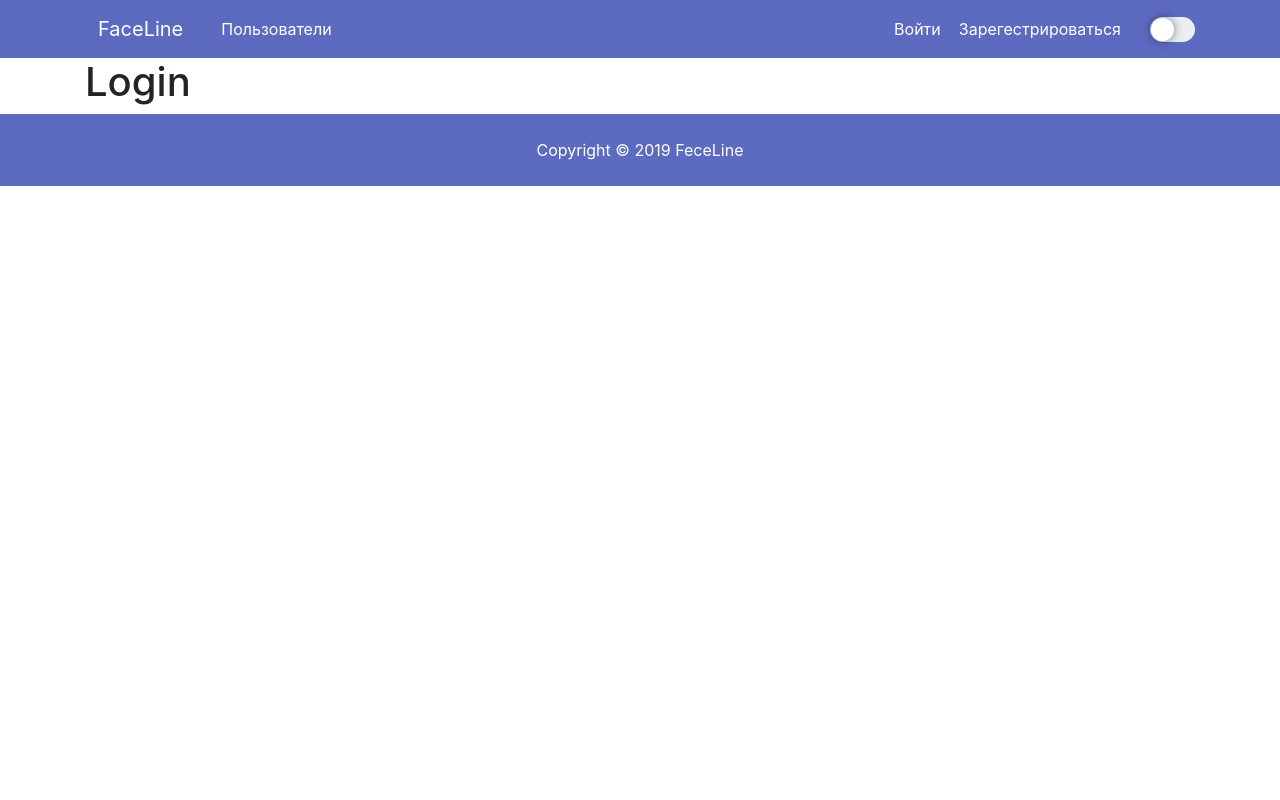
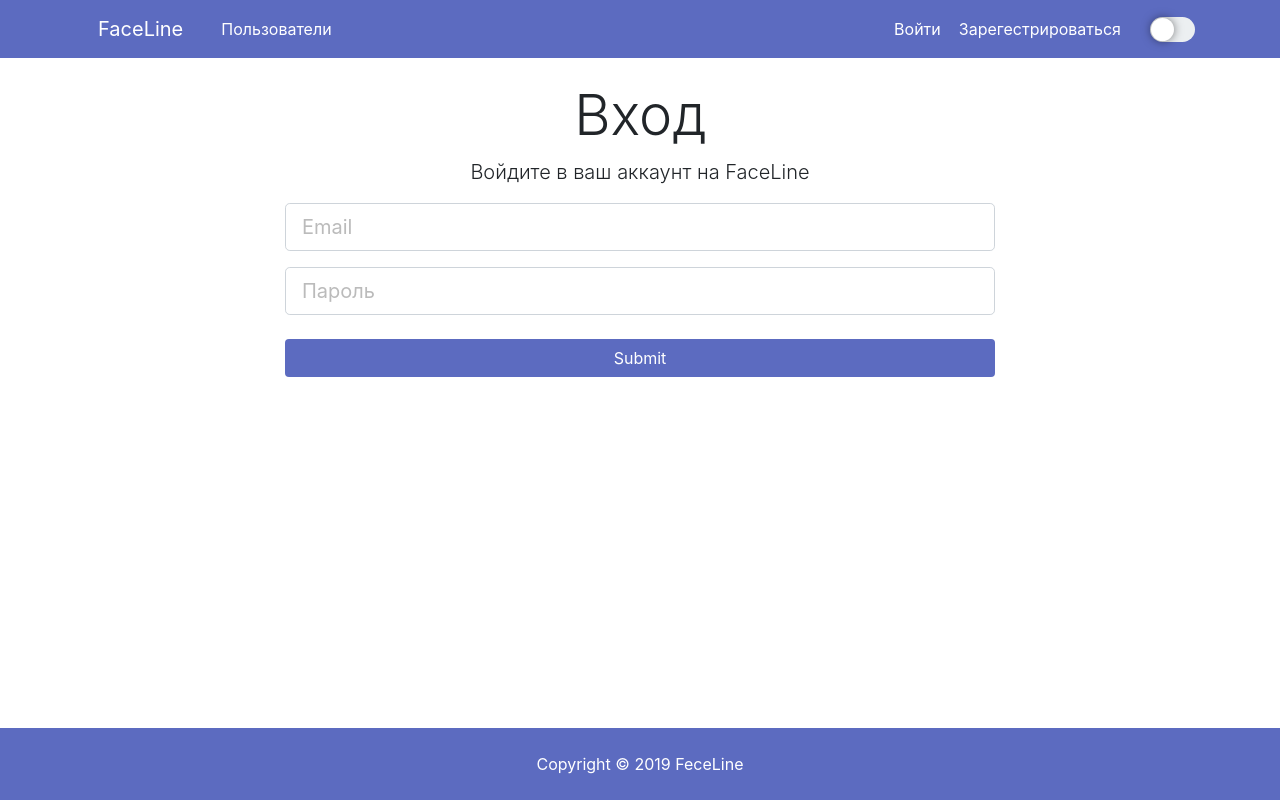
Before and after one commit to brian7346/Faceline, a React (Create React App) app in the folder client/: page /login in a window 1280 px wide. Built offline with nearby package versions, Linux system fonts and the light colour scheme.

Commit message:
Added uth context

```diff
--- a/client/package.json
+++ b/client/package.json
@@ -3,6 +3,7 @@
   "version": "0.1.0",
   "private": true,
   "dependencies": {
+    "axios": "^0.19.0",
     "react": "^16.8.6",
     "react-dom": "^16.8.6",
     "react-router-dom": "^5.0.1",
--- a/client/src/App.js
+++ b/client/src/App.js
@@ -10,12 +10,14 @@ import {
   AppWrapper
 } from "./components";
 import { ThemeProvider } from "./context/ThemeContext";
+import { AuthProvider } from "./context/AuthContext";
 
 function App() {
   return (
     <ThemeProvider>
       <Router>
         <AppWrapper>
+          <AuthProvider>
             <Navbar />
             <Route exact path="/" component={Landing} />
             <div className="container">
@@ -23,6 +25,7 @@ function App() {
               <Route exact path="/login" component={Login} />
             </div>
             <Footer />
+          </AuthProvider>
         </AppWrapper>
       </Router>
     </ThemeProvider>
--- a/client/src/components/CustomInput/CustomInput.js
+++ b/client/src/components/CustomInput/CustomInput.js
@@ -5,7 +5,8 @@ import PropTypes from "prop-types";
 const CustomInput = props => {
   let inputClassNames = classNames({
     "form-control ": true,
-    "form-control-lg": true
+    "form-control-lg": true,
+    "is-invalid": props.errors[props.name]
   });
 
   return (
@@ -18,6 +19,10 @@ const CustomInput = props => {
         value={props.value}
         onChange={props.onChange}
       />
+
+      {props.errors[props.name] && (
+        <div className="invalid-feedback">{props.errors[props.name]}</div>
+      )}
     </div>
   );
 };
@@ -27,7 +32,8 @@ CustomInput.propTypes = {
   placeholder: PropTypes.string,
   name: PropTypes.string,
   value: PropTypes.string,
-  onChange: PropTypes.func
+  onChange: PropTypes.func,
+  errors: PropTypes.object
 };
 
 CustomInput.defaultProps = {
@@ -35,7 +41,8 @@ CustomInput.defaultProps = {
   placeholder: "",
   name: "",
   value: "",
-  onChange: () => null
+  onChange: () => null,
+  errors: {}
 };
 
 export default CustomInput;
--- a/client/src/components/auth/Login.js
+++ b/client/src/components/auth/Login.js
@@ -1,16 +1,58 @@
-import React from "react";
+import React, { useState } from "react";
 // import classNames from "classnames";
 // import { ThemeContext } from "../../context/ThemeContext";
+import { CustomButton, CustomInput } from "../";
 
 const Login = () => {
-  // let themeWrapperClassNames = classNames({
-  //   "theme-wrapper": true,
-  //   "dark-theme": state.darkMode
-  // });
+  const [email, changeEmail] = useState("");
+  const [password, changePassword] = useState("");
+  const [errors, changeErrors] = useState({});
 
+  const handleEmail = event => changeEmail(event.target.value);
+  const handlePassword = event => changePassword(event.target.value);
+  const onSubmit = event => {
+    event.preventDefault();
+
+    const user = {
+      email,
+      password
+    };
+
+    console.log(user);
+  };
   return (
-    <div>
-      <h1>Login</h1>
+    <div className="login min-height pt-4 pb-4">
+      <div className="container">
+        <div className="row">
+          <div className="col-md-8 m-auto">
+            <h1 className="display-4 text-center">Вход</h1>
+            <p className="lead text-center">
+              Войдите в ваш аккаунт на FaceLine
+            </p>
+            <form onSubmit={onSubmit}>
+              <div className="form-group">
+                <CustomInput
+                  type="email"
+                  placeholder="Email"
+                  name="email"
+                  value={email}
+                  onChange={handleEmail}
+                />
+              </div>
+              <div className="form-group">
+                <CustomInput
+                  type="password"
+                  placeholder="Пароль"
+                  name="password"
+                  value={password}
+                  onChange={handlePassword}
+                />
+              </div>
+              <CustomButton type="submit" marginTop />
+            </form>
+          </div>
+        </div>
+      </div>
     </div>
   );
 };
--- a/client/src/components/auth/Register.js
+++ b/client/src/components/auth/Register.js
@@ -1,5 +1,6 @@
 import React, { useState } from "react";
 import { CustomButton, CustomInput } from "../";
+import axios from "axios";
 const Register = () => {
   const [name, changeName] = useState("");
   const [email, changeEmail] = useState("");
@@ -11,6 +12,7 @@ const Register = () => {
   const handleEmail = event => changeEmail(event.target.value);
   const handlePassword = event => changePassword(event.target.value);
   const handlePassword2 = event => changePassword2(event.target.value);
+  const handleErrors = errors => changeErrors(errors);
   const onSubmit = event => {
     event.preventDefault();
 
@@ -21,7 +23,10 @@ const Register = () => {
       password2
     };
 
-    console.log(newUser);
+    axios
+      .post("/api/users/register", newUser)
+      .then(res => console.log(res.data))
+      .catch(err => handleErrors(err.response.data));
   };
   return (
     <div className="register min-height pt-4 pb-4">
@@ -32,7 +37,7 @@ const Register = () => {
             <p className="lead text-center">
               Создайте свой аккаунт на FaceLine
             </p>
-            <form onSubmit={onSubmit}>
+            <form noValidate onSubmit={onSubmit}>
               <div className="form-group">
                 <CustomInput
                   type="text"
@@ -41,16 +46,18 @@ const Register = () => {
                   name="name"
                   value={name}
                   onChange={handleName}
+                  errors={errors}
                 />
               </div>
               <div className="form-group">
                 <CustomInput
                   type="email"
                   className="form-control form-control-lg"
-                  placeholder="Ваш Email"
+                  placeholder="Email"
                   name="email"
                   value={email}
                   onChange={handleEmail}
+                  errors={errors}
                 />
                 <small className="form-text text-muted">
                   Этот сайт использует Gravatar если вы хотите добавить
@@ -65,6 +72,7 @@ const Register = () => {
                   name="password"
                   value={password}
                   onChange={handlePassword}
+                  errors={errors}
                 />
               </div>
               <div className="form-group">
@@ -75,6 +83,7 @@ const Register = () => {
                   name="password2"
                   value={password2}
                   onChange={handlePassword2}
+                  errors={errors}
                 />
               </div>
               <CustomButton type="submit" marginTop />
--- /dev/null
+++ b/client/src/context/AuthContext.js
@@ -0,0 +1,16 @@
+import React, { useReducer } from "react";
+import { authReducer, initialState } from "../reducers/authreducer";
+
+let AuthContext = React.createContext();
+
+const AuthProvider = props => {
+  let [state, dispatch] = useReducer(authReducer, initialState);
+  let value = { state, dispatch };
+  return (
+    <AuthContext.Provider value={value}>{props.children}</AuthContext.Provider>
+  );
+};
+
+let AuthConsumer = AuthContext.Consumer;
+
+export { AuthContext, AuthProvider, AuthConsumer };
--- /dev/null
+++ b/client/src/reducers/authreducer.js
@@ -0,0 +1,11 @@
+export let initialState = {
+  isAuthenticated: false,
+  user: {}
+};
+
+export let authReducer = (state, action) => {
+  switch (action.type) {
+    default:
+      return state;
+  }
+};
```
Also changed, not shown: 2 other files (tests, documents, lock files or other folders). Lines whose indentation alone changed are shown as unchanged.
